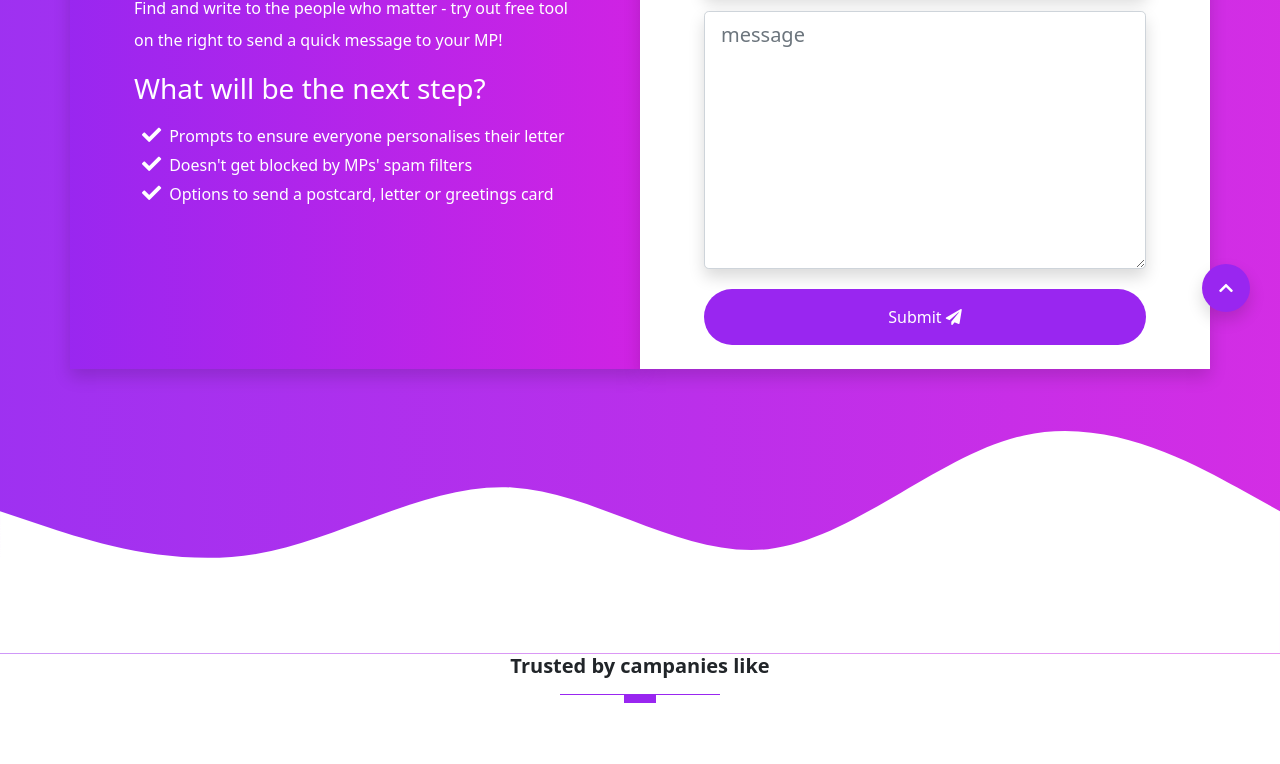
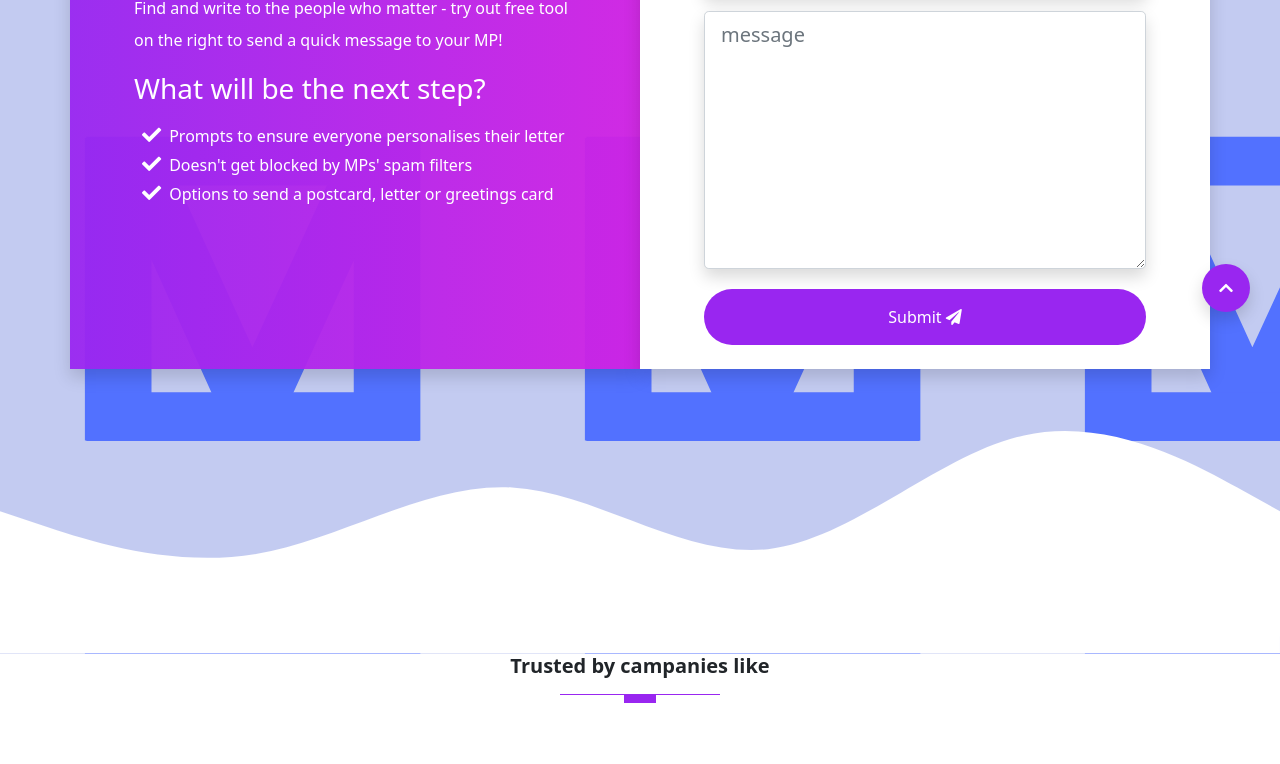
Before and after one commit to alexwilks88/messagethem, a website: page index.html in a window 1280 px wide. Shown: the part 458-1222 px from the top of the page. Drawn offline with nearby package versions, Linux system fonts and the light colour scheme; files that its build step writes are made by us from their sources.

Commit message:
Update index.html

```diff
--- a/index.html
+++ b/index.html
@@ -47,7 +47,7 @@
                             START SECTION 2 - THE INTRO SECTION
 /////////////////////////////////////////////////////////////////////////////////////////////////////-->
 
-<section id="home" class="intro-section">
+<section id="home" class="intro-section" style="background-image:url('https://alexwilks88.github.io/messagethem/bg_icon.png') !important;background-repeat:repeat;">
   <div class="container">
     <div class="row text-white">
       <div class="col-12 col-lg-6 gradient shadow p-3">
```
